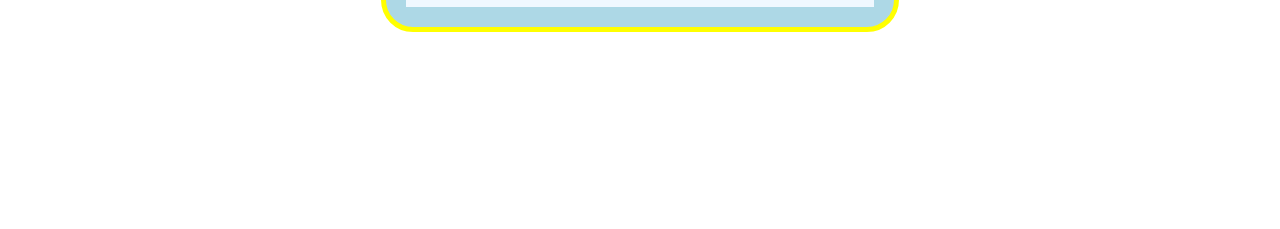
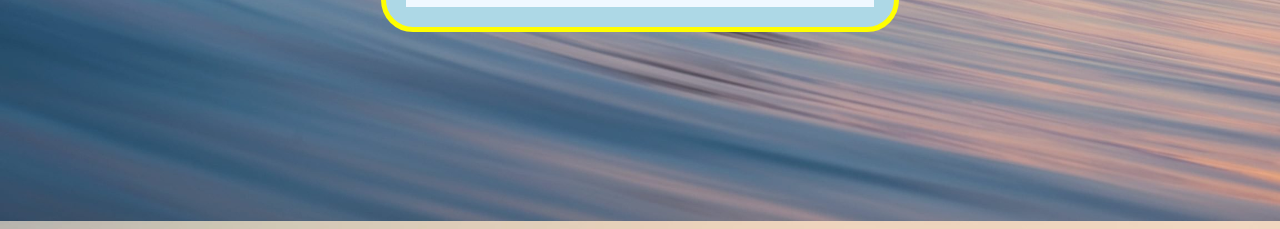
Before and after one commit to 2000mahan/web-midterm-project, a plain HTML site: page index.html in a window 1280 px wide. Shown: the part 579-808 px from the top of the page. Drawn offline with Linux system fonts and the light colour scheme.

Commit message:
modify html.index

```diff
--- a/style.css
+++ b/style.css
@@ -1,7 +1,7 @@
   /* body is a tag in html */
 body  {
   /* setting the background */
-  background-image: url("./images/image.jpeg");
+  background-image: url("./images/image1.jpg");
   /* no-repeat is being used to have only one instance of our photo in the background */
   background-repeat: no-repeat;
   /* center center is being used to indicate that the photo is vertically and horizontally centered */
```
Also changed, not shown: images/image1.jpg (renamed from images/image.jpg).
